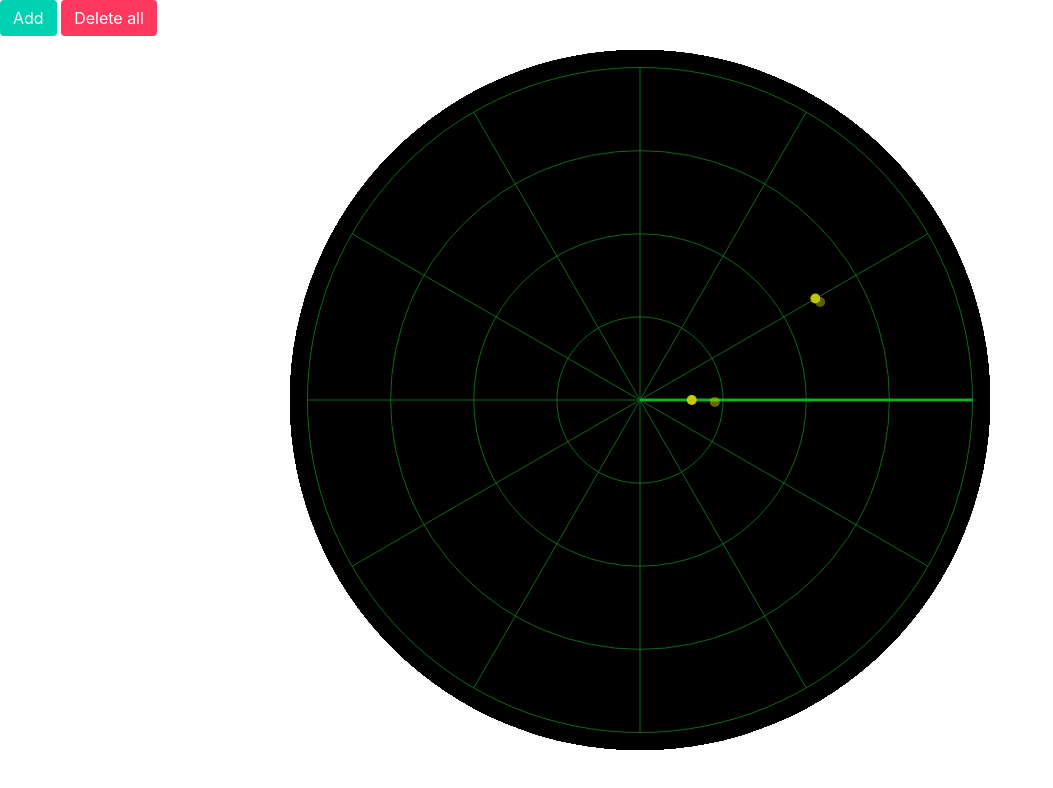
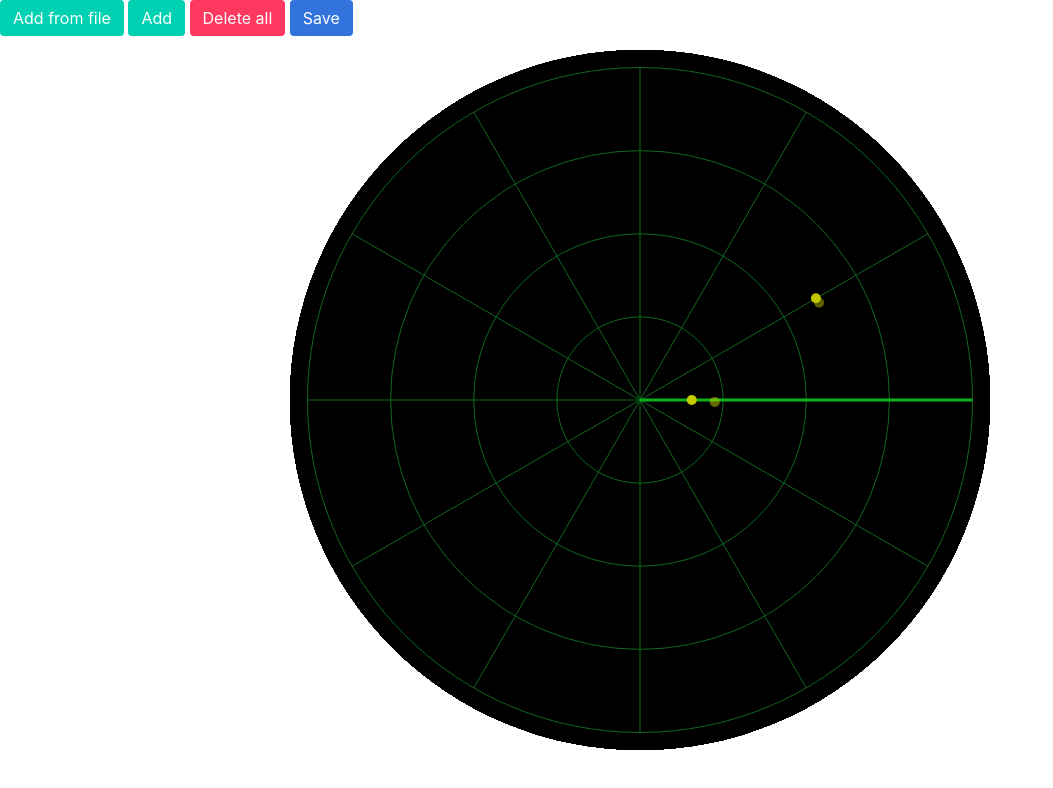
Before and after one commit to VeevtaMayli/Radar, a plain HTML site: page index.html in a window 1280 px wide. Shown: the whole page, without its empty margins (0-1053 px from the left). Drawn offline with Linux system fonts and the light colour scheme.

Commit message:
Added button saved current targets to file

```diff
--- a/index.html
+++ b/index.html
@@ -6,8 +6,10 @@
   <link rel="stylesheet" href="css/style.css">
 </head>
 <body>
+  <a class="button is-primary" id="upload">Add from file</a>
   <a class="button is-primary modal-button" data-target="add_modal">Add</a>
-  <a class="button is-danger" id="delete_all">Delete all</a>
+  <a class="button is-danger" id="delete">Delete all</a>
+  <a class="button is-link" id="save" download="targets.txt">Save</a>
   <div class="canvas-wrapper">
       <canvas id="canvas" class="canvas" width="700" height="700"></canvas>
   </div>
--- a/js/interface.js
+++ b/js/interface.js
@@ -1,6 +1,7 @@
 const Interface = {
     deleteAllTargets: deleteAll,
     getNewTarget: get,
+    generateTargetsFile: generateFile,
     initialize: () => {
         modal();
         showTargetOptions();
@@ -23,6 +24,12 @@ function get() {
 function deleteAll(targets) {
     targets.length = 0;
     localStorage['targets'] = JSON.stringify([]);
+}
+
+function generateFile() {
+    const targets = localStorage['targets'];
+    const file = new Blob([targets], {type: 'text/plain'});
+    return URL.createObjectURL(file);
 }
 
 function showTargetOptions() {
--- a/js/main.js
+++ b/js/main.js
@@ -29,13 +29,16 @@ import {Target} from './target.js';
         document.getElementById('add').addEventListener('click', () => {
             const targetParameters = ui.getNewTarget();
             targets.push(new Target(targetParameters));
-            //console.log(typeof(JSON.parse(localStorage['targets'])));
             const localTargets = JSON.parse(localStorage['targets']);
             localTargets.push(targetParameters);
             localStorage['targets'] = JSON.stringify(localTargets);
         });
-        document.getElementById('delete_all').addEventListener('click', () => {
+        document.getElementById('delete').addEventListener('click', () => {
             ui.deleteAllTargets(targets);
+        });
+        document.getElementById('save').addEventListener('click', function() {
+            this.href = ui.generateTargetsFile();
+            console.log(this.href);
         });
     });
 
--- a/js/target.js
+++ b/js/target.js
@@ -5,7 +5,7 @@ const TARGET_COLOR = 'rgba(200,204,000,1)'; // color only 'rgba(###,###,###,#);'
 const TARGET_SIZE = 5;
 const TARGET_LIFETIME_IN_PERIODS = 2;
 
-const RANDOM_LAW_SPEED_LIMIT = 500;
+const RANDOM_LAW_SPEED_LIMIT = 100;
 
 const LAW = {
     linear: function(t) {
```
